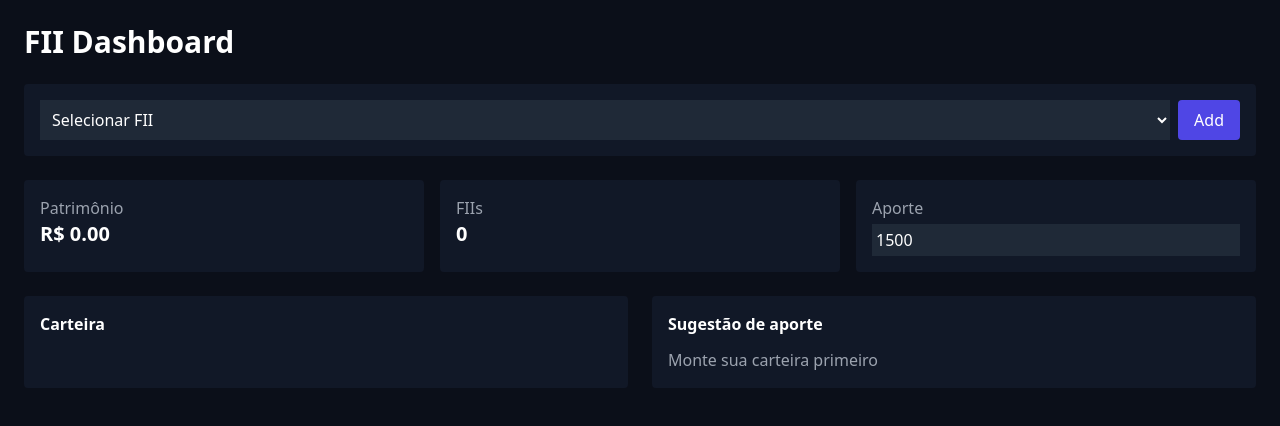
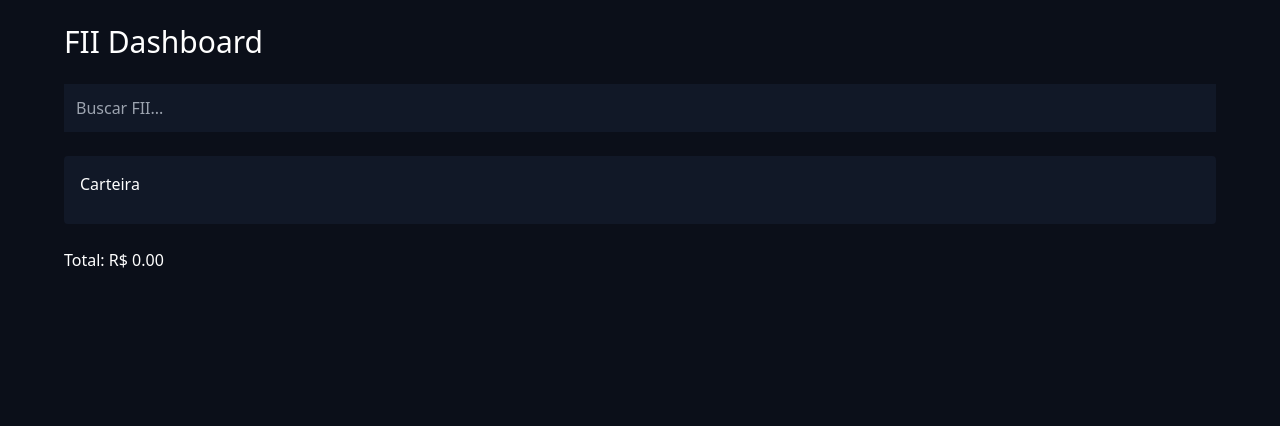
Before and after one commit to jhonythegray/FII-app, a Next.js app: page / in a window 1280 px wide. Shown: the top 426 px of the page. Built offline with nearby package versions, Linux system fonts and the light colour scheme.

Commit message:
Add files via upload

```diff
--- a/app/page.jsx
+++ b/app/page.jsx
@@ -1,183 +1,131 @@
 'use client'
-import React, { useState, useEffect } from "react";
+import React, { useState, useEffect, useRef } from "react";
 
 const FUNDS = [
-  {ticker:"HGLG11", price:165, pvp:0.95, dy:0.085, sector:"Logística"},
-  {ticker:"XPLG11", price:120, pvp:0.98, dy:0.082, sector:"Logística"},
-  {ticker:"BTLG11", price:110, pvp:1.02, dy:0.09, sector:"Logística"},
-  {ticker:"XPML11", price:105, pvp:0.97, dy:0.075, sector:"Shopping"},
-  {ticker:"VISC11", price:98, pvp:0.92, dy:0.08, sector:"Shopping"},
-  {ticker:"KNRI11", price:155, pvp:1.05, dy:0.07, sector:"Lajes"},
-  {ticker:"HGRE11", price:130, pvp:0.93, dy:0.085, sector:"Lajes"},
+  "HGLG11","XPLG11","BTLG11","XPML11","VISC11","MALL11",
+  "HSML11","HGBS11","KNRI11","HGRE11","PVBI11","VINO11",
+  "JSRE11","BRCR11","GGRC11","BRCO11","RZAG11","VGIA11",
+  "RZTR11","SNAG11","FGAA11"
 ];
+
+const FUND_DATA = {
+  HGLG11:{price:165,pvp:0.95,dy:0.085},
+  XPLG11:{price:120,pvp:0.98,dy:0.082},
+  BTLG11:{price:110,pvp:1.02,dy:0.09},
+  XPML11:{price:105,pvp:0.97,dy:0.075},
+  VISC11:{price:98,pvp:0.92,dy:0.08},
+};
 
 export default function Page(){
 
   const [portfolio,setPortfolio]=useState([])
-  const [ticker,setTicker]=useState("")
+  const [query,setQuery]=useState("")
+  const [show,setShow]=useState(false)
   const [aporte,setAporte]=useState(1500)
 
+  const ref = useRef(null)
+
   useEffect(()=>{
-    const saved = localStorage.getItem("fii_pro")
+    const saved = localStorage.getItem("fii_app")
     if(saved) setPortfolio(JSON.parse(saved))
   },[])
 
   useEffect(()=>{
-    localStorage.setItem("fii_pro", JSON.stringify(portfolio))
+    localStorage.setItem("fii_app", JSON.stringify(portfolio))
   },[portfolio])
 
-  const addFII = ()=>{
-    const fund = FUNDS.find(f=>f.ticker===ticker)
-    if(!fund) return
+  useEffect(()=>{
+    const handler = e=>{
+      if(ref.current && !ref.current.contains(e.target)){
+        setShow(false)
+      }
+    }
+    document.addEventListener("mousedown", handler)
+    return ()=>document.removeEventListener("mousedown", handler)
+  },[])
+
+  const filtered = FUNDS.filter(f=>f.includes(query.toUpperCase()))
+
+  const addFII = (ticker)=>{
+    const base = FUND_DATA[ticker] || {price:100,pvp:1,dy:0.08}
 
     setPortfolio(prev=>{
       const exists = prev.find(p=>p.ticker===ticker)
       if(exists) return prev
-      return [...prev,{...fund,shares:1}]
+      return [...prev,{ticker,...base,shares:1}]
     })
 
-    setTicker("")
+    setQuery("")
+    setShow(false)
   }
 
-  const updateShares = (i,value)=>{
+  const updateShares = (i,val)=>{
     const updated=[...portfolio]
-    updated[i].shares = Math.max(0,Number(value))
+    updated[i].shares = Math.max(0,Number(val))
     setPortfolio(updated)
   }
 
-  const removeFII = (i)=>{
-    const updated=[...portfolio]
-    updated.splice(i,1)
-    setPortfolio(updated)
-  }
-
-  const enriched = portfolio.map(f=>({
-    ...f,
-    value: f.price * f.shares
-  }))
-
-  const total = enriched.reduce((a,b)=>a+b.value,0)
-
-  // IA
-  let suggestion = []
-  if(portfolio.length > 0){
-    suggestion = FUNDS.map(f=>{
-      let score = 0
-
-      if(f.pvp < 1) score += 4
-      if(f.dy >= 0.08) score += 3
-      if(f.sector==="Logística") score+=2
-
-      const exists = portfolio.find(p=>p.ticker===f.ticker)
-      if(exists){
-        const weight = total>0 ? (exists.value/total) : 0
-        if(weight > 0.3) score -= 4
-      }
-
-      return {...f,score}
-    })
-    .sort((a,b)=>b.score-a.score)
-    .slice(0,3)
-    .map(f=>({
-      ticker:f.ticker,
-      qty: Math.floor((aporte/3)/f.price)
-    }))
-  }
+  const total = portfolio.reduce((acc,f)=>acc+(f.price*f.shares),0)
 
   return(
     <div className="min-h-screen bg-[#0b0f19] text-white p-6">
 
-      <div className="max-w-7xl mx-auto">
+      <div className="max-w-6xl mx-auto">
 
-        <h1 className="text-3xl font-bold mb-6">FII Dashboard</h1>
+        <h1 className="text-3xl mb-6">FII Dashboard</h1>
 
-        {/* ADD */}
-        <div className="bg-[#111827] p-4 rounded mb-6 flex gap-2">
-          <select
-            value={ticker}
-            onChange={e=>setTicker(e.target.value)}
-            className="bg-[#1f2937] p-2 w-full"
-          >
-            <option value="">Selecionar FII</option>
-            {FUNDS.map(f=>(
-              <option key={f.ticker}>{f.ticker}</option>
+        {/* SEARCH */}
+        <div ref={ref} className="mb-6 relative">
+
+          <input
+            value={query}
+            onFocus={()=>setShow(true)}
+            onChange={e=>{
+              setQuery(e.target.value.toUpperCase())
+              setShow(true)
+            }}
+            placeholder="Buscar FII..."
+            className="w-full p-3 bg-[#111827]"
+          />
+
+          {show && query && (
+            <div className="absolute bg-[#1f2937] w-full max-h-40 overflow-y-auto">
+              {filtered.map((f,i)=>(
+                <div key={i}
+                  onClick={()=>addFII(f)}
+                  className="p-2 hover:bg-gray-700 cursor-pointer">
+                  {f}
+                </div>
               ))}
-          </select>
-
-          <button onClick={addFII} className="bg-indigo-600 px-4 rounded">
-            Add
-          </button>
+            </div>
+          )}
         </div>
 
-        {/* KPIs */}
-        <div className="grid grid-cols-3 gap-4 mb-6">
-          <div className="bg-[#111827] p-4 rounded">
-            <p className="text-gray-400">Patrimônio</p>
-            <p className="text-xl font-bold">R$ {total.toFixed(2)}</p>
-          </div>
-
-          <div className="bg-[#111827] p-4 rounded">
-            <p className="text-gray-400">FIIs</p>
-            <p className="text-xl font-bold">{portfolio.length}</p>
-          </div>
-
-          <div className="bg-[#111827] p-4 rounded">
-            <p className="text-gray-400">Aporte</p>
-            <input
-              type="number"
-              value={aporte}
-              onChange={e=>setAporte(Number(e.target.value))}
-              className="bg-[#1f2937] w-full mt-1 p-1"
-            />
-          </div>
-        </div>
-
-        <div className="grid grid-cols-2 gap-6">
-
         {/* CARTEIRA */}
-          <div className="bg-[#111827] p-4 rounded">
-            <h2 className="mb-3 font-semibold">Carteira</h2>
+        <div className="bg-[#111827] p-4 rounded mb-6">
+          <h2 className="mb-3">Carteira</h2>
 
           {portfolio.map((f,i)=>(
             <div key={i} className="flex justify-between items-center mb-2">
 
               <span>{f.ticker}</span>
 
-                <div className="flex items-center gap-1">
-                  <button onClick={()=>updateShares(i,f.shares-1)}>-</button>
-
               <input
                 type="number"
                 value={f.shares}
                 onChange={e=>updateShares(i,e.target.value)}
-                    className="w-16 text-center bg-[#1f2937]"
+                className="w-20 bg-[#1f2937] text-center"
               />
-
-                  <button onClick={()=>updateShares(i,f.shares+1)}>+</button>
-                </div>
 
               <span>R$ {(f.price*f.shares).toFixed(2)}</span>
 
-                <button onClick={()=>removeFII(i)} className="text-red-400">x</button>
             </div>
           ))}
         </div>
 
-          {/* SUGESTÃO */}
-          <div className="bg-[#111827] p-4 rounded">
-            <h2 className="mb-3 font-semibold">Sugestão de aporte</h2>
-
-            {portfolio.length === 0 && (
-              <p className="text-gray-400">Monte sua carteira primeiro</p>
-            )}
-
-            {suggestion.map((s,i)=>(
-              <div key={i} className="mb-2">
-                <b>{s.ticker}</b> → {s.qty} cotas
-              </div>
-            ))}
-          </div>
-
+        {/* TOTAL */}
+        <div className="mb-6">
+          Total: R$ {total.toFixed(2)}
         </div>
 
       </div>
```
Lines whose indentation alone changed are shown as unchanged.
